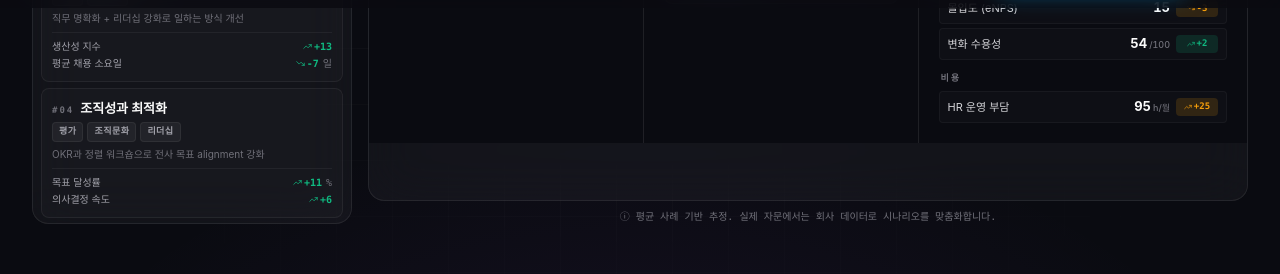
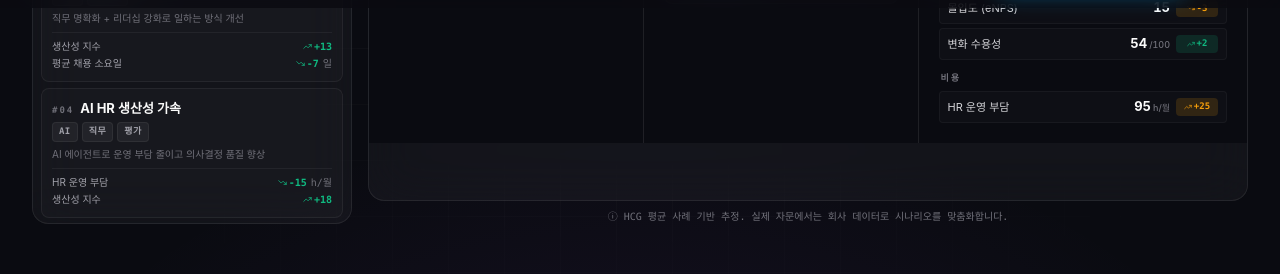
Before and after one commit to skyyoung2030-star/hradvisory, a React (Vite) app: page /tour/4-simulate in a window 1280 px wide. Shown: the part 792-1066 px from the top of the page. Built offline with nearby package versions, Linux system fonts and the light colour scheme; no server answers; a web font is replaced by a local one.

Commit message:
Updated Step4Simulate.tsx

```diff
--- a/src/pages/Step4Simulate.tsx
+++ b/src/pages/Step4Simulate.tsx
@@ -12,7 +12,7 @@ import { cn } from "@/lib/utils";
 
 /* ═════════════════ Drivers ═════════════════ */
 
-type Module = "보상" | "평가" | "직급" | "직무" | "조직문화" | "리더십";
+type Module = "보상" | "평가" | "직급" | "직무" | "조직문화" | "리더십" | "AI";
 type Driver = {
   id: string; module: Module; label: string; unit: string;
   default: number; min: number; max: number;
@@ -30,6 +30,7 @@ const DRIVERS: Driver[] = [
   { id: "alignment_workshops", module: "조직문화", label: "정렬 워크숍 빈도",       unit: "회/년",  default: 2,  min: 0,  max: 12 },
   { id: "psych_safety",        module: "조직문화", label: "심리적 안전 점수",       unit: "/100",   default: 55, min: 30, max: 100 },
   { id: "leader_coaching",     module: "리더십",   label: "팀장 코칭 빈도",         unit: "회/분기",default: 1,  min: 0,  max: 6  },
+  { id: "ai_automation",       module: "AI",       label: "HR AI 자동화 수준",       unit: "/100",   default: 0,  min: 0,  max: 100 },
 ];
 
 type OutcomeGroup = "Retention" | "Hiring" | "성과·생산성" | "몰입·문화" | "비용";
@@ -49,17 +50,17 @@ const OUTCOMES: Outcome[] = [
   { id: "hire_days",            group: "Hiring",     label: "평균 채용 소요일",     unit: "일",   base: 58,  range: 22, higherIsBetter: false, decimals: 0,
     weights: { payband_uplift: -0.20, job_clarity: -0.30, psych_safety: -0.10, alignment_workshops: -0.05, leader_coaching: -0.05 } },
   { id: "productivity",         group: "성과·생산성",label: "생산성 지수",          unit: "",     base: 100, range: 28, higherIsBetter: true,  decimals: 0,
-    weights: { perf_differential: 0.15, grade_top_ratio: 0.05, eval_frequency: 0.10, grade_levels: -0.15, job_clarity: 0.25, psych_safety: 0.20, leader_coaching: 0.25 } },
+    weights: { perf_differential: 0.15, grade_top_ratio: 0.05, eval_frequency: 0.10, grade_levels: -0.15, job_clarity: 0.25, psych_safety: 0.20, leader_coaching: 0.25, ai_automation: 0.20 } },
   { id: "decision_speed",       group: "성과·생산성",label: "의사결정 속도",        unit: "",     base: 100, range: 35, higherIsBetter: true,  decimals: 0,
-    weights: { grade_levels: -0.50, job_clarity: 0.20, psych_safety: 0.15, alignment_workshops: 0.10, leader_coaching: 0.10 } },
+    weights: { grade_levels: -0.50, job_clarity: 0.20, psych_safety: 0.15, alignment_workshops: 0.10, leader_coaching: 0.10, ai_automation: 0.15 } },
   { id: "goal_achievement",     group: "성과·생산성",label: "목표 달성률",          unit: "%",    base: 72,  range: 18, higherIsBetter: true,  decimals: 0,
     weights: { grade_top_ratio: 0.05, eval_frequency: 0.20, perf_differential: 0.10, job_clarity: 0.20, alignment_workshops: 0.15, psych_safety: 0.10, leader_coaching: 0.25 } },
   { id: "engagement",           group: "몰입·문화", label: "몰입도 (eNPS)",        unit: "",     base: 18,  range: 35, higherIsBetter: true,  decimals: 0,
-    weights: { payband_uplift: 0.15, perf_differential: -0.05, eval_frequency: -0.10, grade_levels: -0.10, job_clarity: 0.15, alignment_workshops: 0.20, psych_safety: 0.30, leader_coaching: 0.25 } },
+    weights: { payband_uplift: 0.15, perf_differential: -0.05, eval_frequency: -0.10, grade_levels: -0.10, job_clarity: 0.15, alignment_workshops: 0.20, psych_safety: 0.30, leader_coaching: 0.25, ai_automation: 0.10 } },
   { id: "change_readiness",     group: "몰입·문화", label: "변화 수용성",          unit: "/100", base: 52,  range: 28, higherIsBetter: true,  decimals: 0,
     weights: { alignment_workshops: 0.30, psych_safety: 0.35, leader_coaching: 0.20, job_clarity: 0.10, eval_frequency: 0.05 } },
   { id: "hr_burden",            group: "비용",      label: "HR 운영 부담",         unit: "h/월", base: 70,  range: 45, higherIsBetter: false, decimals: 0,
-    weights: { eval_frequency: 0.40, alignment_workshops: 0.25, leader_coaching: 0.15, grade_top_ratio: 0.05, job_clarity: -0.10 } },
+    weights: { eval_frequency: 0.40, alignment_workshops: 0.25, leader_coaching: 0.15, grade_top_ratio: 0.05, job_clarity: -0.10, ai_automation: -0.50 } },
 ];
 
 const OUTCOME_GROUPS: OutcomeGroup[] = ["Retention", "Hiring", "성과·생산성", "몰입·문화", "비용"];
@@ -146,8 +147,27 @@ const SCENARIOS: Scenario[] = [
     preview: ["productivity", "hire_days"],
   },
   {
+    id: "ai_productivity",
+    num: "04",
+    name: "AI HR 생산성 가속",
+    tagline: "AI 에이전트로 운영 부담 줄이고 의사결정 품질 향상",
+    modules: ["AI", "직무", "평가"],
+    fitFor: "HR 운영 효율 / 데이터 기반 의사결정 필요 / HR 1~2명 회사",
+    drivers: { ai_automation: 80, job_clarity: 85, eval_frequency: 4 },
+    insights: [
+      "AI HR 에이전트는 단순 자동화가 아니라 의사결정 보조 — 평가 코멘트, 면담 가이드, 채용 검토 등 품질이 균질해집니다.",
+      "HR 운영 부담 30~50% 감소 가능 — 인사팀이 단순 운영보다 전략 업무에 집중할 수 있게 됩니다.",
+      "AI는 평가·면담·코칭의 일관성을 높여 팀장 역량 편차를 좁히는 효과도 가져옵니다.",
+    ],
+    caveats: [
+      "AI 도입은 단독으로는 효과 제한적 — 직무 명확화와 평가 체계가 함께 가야 시너지 발생.",
+      "AI가 사람을 대체하는 게 아니라 의사결정 품질을 높이는 도구로 자리매김하는 게 중요합니다.",
+    ],
+    preview: ["hr_burden", "productivity"],
+  },
+  {
     id: "goal_alignment",
-    num: "04",
+    num: "05",
     name: "조직성과 최적화",
     tagline: "OKR과 정렬 워크숍으로 전사 목표 alignment 강화",
     modules: ["평가", "조직문화", "리더십"],
@@ -166,7 +186,7 @@ const SCENARIOS: Scenario[] = [
   },
   {
     id: "scale_up",
-    num: "05",
+    num: "06",
     name: "스케일업 (Scale-Up)",
     tagline: "급성장기 — 채용 가속과 조직 정렬 동시 진행",
     modules: ["직무", "직급", "리더십"],
@@ -185,7 +205,7 @@ const SCENARIOS: Scenario[] = [
   },
   {
     id: "progressive_culture",
-    num: "06",
+    num: "07",
     name: "일하고 싶은 선진 조직",
     tagline: "심리적 안전 · 코칭 · 명확한 직무로 인재 자석 만들기",
     modules: ["보상", "조직문화", "리더십"],
@@ -203,7 +223,7 @@ const SCENARIOS: Scenario[] = [
   },
   {
     id: "engagement_trust",
-    num: "07",
+    num: "08",
     name: "신뢰와 안전",
     tagline: "심리적 안전과 정렬 워크숍으로 평균 만족도 회복",
     modules: ["보상", "조직문화"],
@@ -218,7 +238,7 @@ const SCENARIOS: Scenario[] = [
   },
   {
     id: "decision_speed",
-    num: "08",
+    num: "09",
     name: "빠른 의사결정",
     tagline: "직급 통합과 직무 명확화로 조직 평탄화",
     modules: ["직급", "직무"],
@@ -236,7 +256,7 @@ const SCENARIOS: Scenario[] = [
   },
   {
     id: "all_in",
-    num: "09",
+    num: "10",
     name: "올인 패키지",
     tagline: "보상 · 평가 · 문화 · 리더십 전 영역 동시 강화",
     modules: ["보상", "평가", "조직문화", "리더십"],
@@ -362,7 +382,7 @@ export default function Step4Simulate() {
                   className="text-[10px] font-mono text-ink-500 mt-2 text-center flex-shrink-0"
                   style={{ display: "block", margin: 0, marginTop: 8, padding: 0, position: "static" }}
                 >
-                  ⓘ 평균 사례 기반 추정. 실제 자문에서는 회사 데이터로 시나리오를 맞춤화합니다.
+                  ⓘ HCG 평균 사례 기반 추정. 실제 자문에서는 회사 데이터로 시나리오를 맞춤화합니다.
                 </p>
               </main>
             </div>
```
